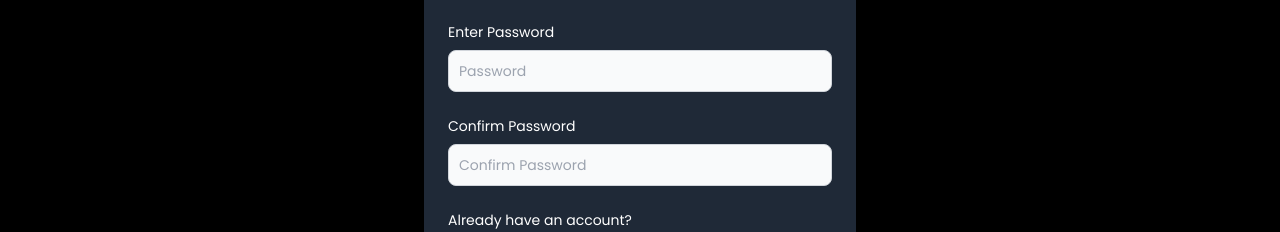
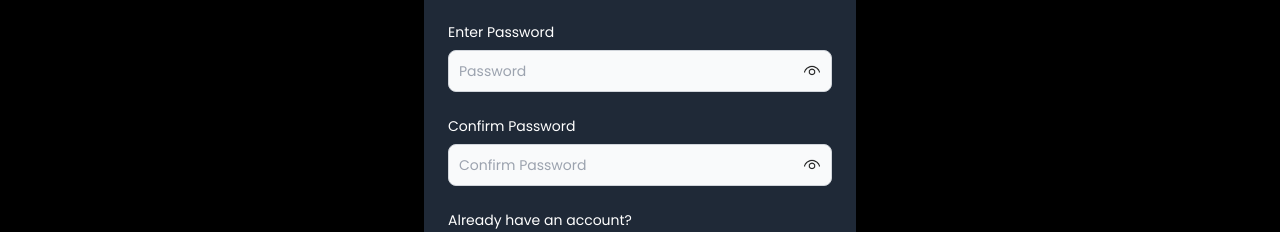
Before and after one commit to Decentralized-Ed/Frontend, a React (Vite) app: page /signup in a window 1280 px wide. Shown: the part 343-575 px from the top of the page. Built offline with nearby package versions, Linux system fonts and the light colour scheme.

Commit message:
Add View Password in Signup form

```diff
--- a/src/components/SignupCard/signupCard.jsx
+++ b/src/components/SignupCard/signupCard.jsx
@@ -3,6 +3,8 @@ import { useNavigate } from "react-router-dom";
 import useAuth from "../../hooks/auth";
 import VerifyModal from "./VerifyModal";
 import { useEffect } from "react";
+import viewicon from "../../assets/eye.png";
+import hideicon from "../../assets/hide.png";
 import { useDispatch, useSelector } from "react-redux";
 import {
   useLoginMutation,
@@ -14,8 +16,17 @@ import { toast } from "react-toastify";
 const SignUpCard = () => {
   const { user, error, signUp } = useAuth();
   const [showOTPModal, setShowOTPModal] = useState(false);
+  const [passwordVisible, setPasswordVisible] = useState(false);
+  const [confirmPasswordVisible, setConfirmPasswordVisible] = useState(false);
+
   const navigate = useNavigate();
   const { userInfo } = useSelector((state) => state.auth);
+  const togglePasswordVisibility = () => {
+    setPasswordVisible(!passwordVisible);
+  };
+  const toggleConfirmPasswordVisibility = () => {
+    setConfirmPasswordVisible(!confirmPasswordVisible);
+  };
 
   useEffect(() => {
     if (userInfo) {
@@ -87,15 +98,29 @@ const SignUpCard = () => {
                 >
                   Enter Password
                 </label>
+                <div className="relative">
                   <input
-                  type="password"
+                    type={passwordVisible ? "text" : "password"}
                     name="password"
                     id="password"
                     placeholder="Password"
-                  className="w-full bg-gray-50 border border-gray-300 text-gray-900 sm:text-sm rounded-lg focus:ring-primary-600 focus:border-primary-600 p-2.5 dark:bg-gray-700 dark:border-gray-600 dark:placeholder-gray-400 dark:text-white dark:focus:ring-blue-500 dark:focus:border-blue-500"
+                    className="w-full bg-gray-50 border border-gray-300 text-gray-900 sm:text-sm rounded-lg focus:ring-primary-600 focus:border-primary-600 p-2.5 dark:bg-gray-700 dark:border-gray-600 dark:placeholder-gray-400 dark:text-white dark:focus:ring-blue-500 dark:focus:border-blue-500 pr-10" // Add pr-10 for padding-right
                     required
                   />
+                  <button
+                    type="button"
+                    className="absolute top-1/2 right-3 transform -translate-y-1/2"
+                    onClick={togglePasswordVisibility}
+                  >
+                    {passwordVisible ? (
+                      <img className="h-4 w-4" src={hideicon}></img>
+                    ) : (
+                      <img className="h-4 w-4" src={viewicon}></img>
+                    )}
+                  </button>
                 </div>
+              </div>
+
               <div>
                 <label
                   htmlFor="confirmPassword"
@@ -103,14 +128,27 @@ const SignUpCard = () => {
                 >
                   Confirm Password
                 </label>
+                <div className="relative">
                   <input
-                  type="password"
-                  name="confirmPassword"
-                  id="confirmPassword"
+                    type={confirmPasswordVisible ? "text" : "password"}
+                    name="password"
+                    id="password"
                     placeholder="Confirm Password"
-                  className="w-full bg-gray-50 border border-gray-300 text-gray-900 sm:text-sm rounded-lg focus:ring-primary-600 focus:border-primary-600 p-2.5 dark:bg-gray-700 dark:border-gray-600 dark:placeholder-gray-400 dark:text-white dark:focus:ring-blue-500 dark:focus:border-blue-500"
+                    className="w-full bg-gray-50 border border-gray-300 text-gray-900 sm:text-sm rounded-lg focus:ring-primary-600 focus:border-primary-600 p-2.5 dark:bg-gray-700 dark:border-gray-600 dark:placeholder-gray-400 dark:text-white dark:focus:ring-blue-500 dark:focus:border-blue-500 pr-10" // Add pr-10 for padding-right
                     required
                   />
+                  <button
+                    type="button"
+                    className="absolute top-1/2 right-3 transform -translate-y-1/2"
+                    onClick={toggleConfirmPasswordVisibility}
+                  >
+                    {confirmPasswordVisible ? (
+                      <img className="h-4 w-4" src={hideicon}></img>
+                    ) : (
+                      <img className="h-4 w-4" src={viewicon}></img>
+                    )}
+                  </button>
+                </div>
               </div>
               <div className="flex items-center justify-between">
                 <a
```
Also changed, not shown: src/assets/eye.png (added), src/assets/hide.png (added). Lines whose indentation alone changed are shown as unchanged.
